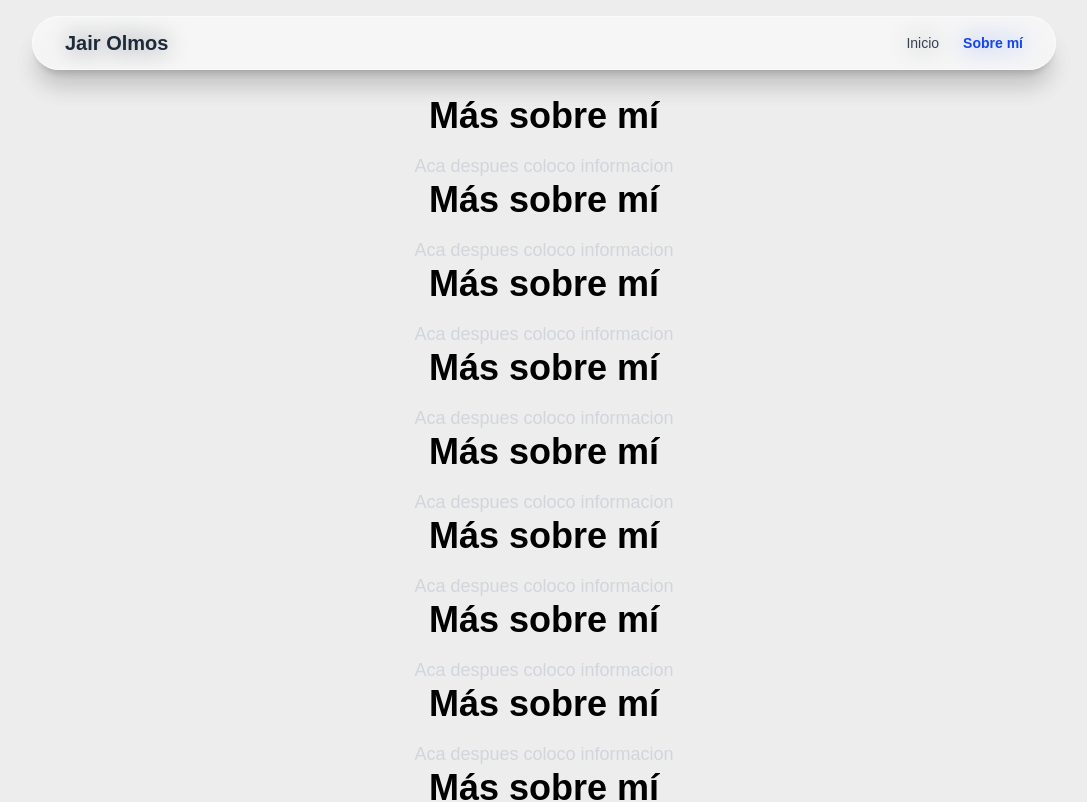
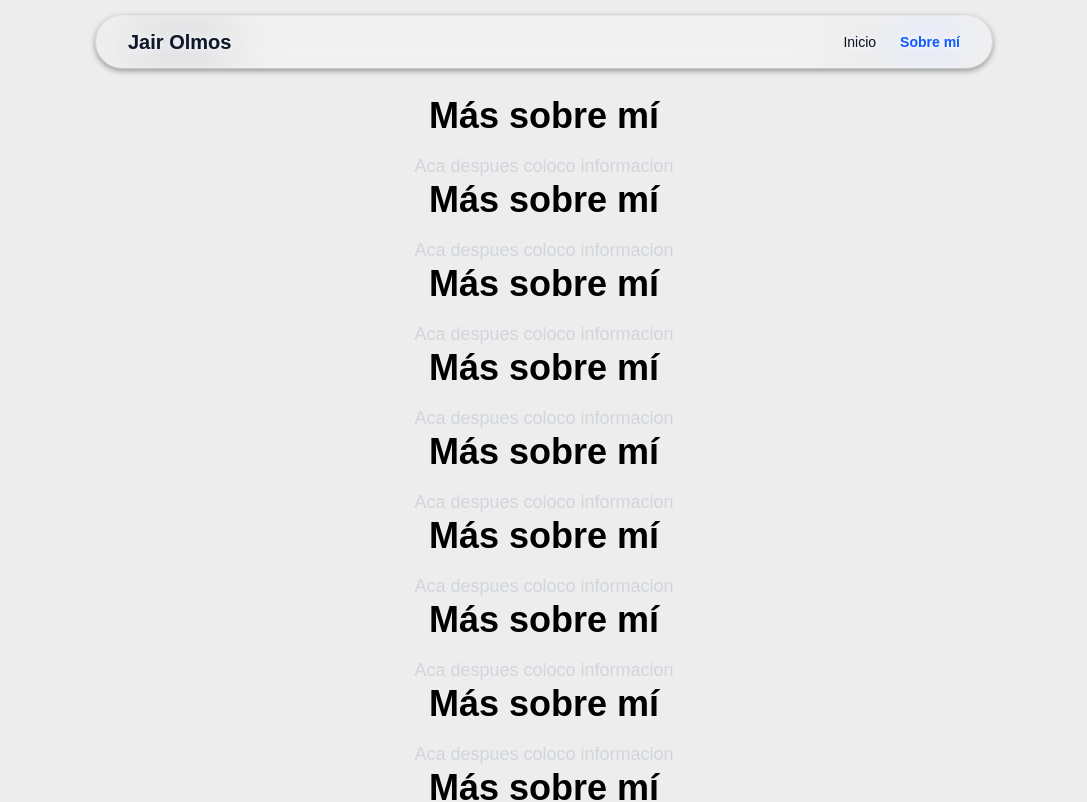
Before and after one commit to JairC137/Portafolio, a Next.js app: page /about in a window 1280 px wide. Shown: the top 802 px of the page, without its empty margins (96-1183 px from the left). Built offline with nearby package versions, Linux system fonts and the light colour scheme.

Commit message:
agregar shadow en los navbar

```diff
--- a/src/components/Navbar.tsx
+++ b/src/components/Navbar.tsx
@@ -9,13 +9,13 @@ import { motion, AnimatePresence } from "framer-motion";
 
 /* ------------------ ENLACES ------------------ */
 const links = [
-  { name: "Inicio",        href: "#inicio" },
-  { name: "Sobre mí",      href: "#sobre-mi" },
-  { name: "Empresas",      href: "#empresas" },
-  { name: "Proyectos",     href: "#proyectos" },
-  { name: "Habilidades",   href: "#habilidades" },
-  { name: "Contacto",      href: "#contacto" },
-  { name: "Blog",          href: "/blog" },
+  { name: "Inicio",      href: "#inicio" },
+  { name: "Sobre mí",    href: "#sobre-mi" },
+  { name: "Empresas",    href: "#empresas" },
+  { name: "Proyectos",   href: "#proyectos" },
+  { name: "Habilidades", href: "#habilidades" },
+  { name: "Contacto",    href: "#contacto" },
+  { name: "Blog",        href: "/blog" },
 ];
 
 /* ------------------ NAVBAR ------------------- */
@@ -23,47 +23,57 @@ export default function Navbar() {
   const [menuOpen, setMenuOpen] = useState(false);
   const pathname = usePathname();
 
-  /* Esc + bloquear scroll cuando el menú está abierto */
+  /* ESC + bloquear scroll cuando el menú móvil está abierto */
   useEffect(() => {
     if (!menuOpen) return;
+
     const onKey = (e: KeyboardEvent) => e.key === "Escape" && setMenuOpen(false);
     document.body.style.overflow = "hidden";
-    document.addEventListener("keydown", onKey);
+    window.addEventListener("keydown", onKey);
+
     return () => {
+      window.removeEventListener("keydown", onKey);
       document.body.style.overflow = "";
-      document.removeEventListener("keydown", onKey);
     };
   }, [menuOpen]);
 
   return (
     <>
       {/* ---------- BARRA FIJA ---------- */}
-      <header className="fixed top-4 inset-x-0 z-50 flex justify-center">
+      <header className="fixed inset-x-0 top-4 z-50 flex justify-center">
         <nav
-          role="navigation"
           aria-label="Menú principal"
-          className="w-[90%] flex items-center justify-between px-6 py-3 rounded-full
-                     backdrop-blur-md bg-white/40 dark:bg-white/20
-                     border border-white/30 shadow-xl"
+          className="w-[70%] max-w-6xl flex items-center justify-between px-8 py-3
+                     rounded-full bg-white/15 dark:bg-[#ffffff14]
+                     backdrop-blur-xl backdrop-saturate-150
+                     ring-1 ring-white/30 dark:ring-white/20
+                     shadow-[0_2px_6px_rgba(0,0,0,0.25)]
+                     transition-shadow duration-300
+                     hover:shadow-[0_0_40px_rgba(255,255,255,0.25)]"
         >
           {/* Logo / nombre */}
           <Link
             href="/"
-          className="text-xl font-semibold text-gray-800 hover:text-blue-700 transition-colors duration-200"
+            className="text-xl font-semibold text-[#0f172a]
+                       drop-shadow-[0_0_6px_rgba(255,255,255,0.9)]
+                       hover:text-blue-500 transition-colors"
           >
             Jair Olmos
           </Link>
 
-
-
           {/* Links desktop */}
-          <div className="hidden md:flex gap-6 text-sm font-medium text-gray-700">
+          <div className="hidden md:flex gap-6 text-sm font-medium">
             {links.map(({ name, href }) => (
               <Link
                 key={name}
                 href={href}
-                className={`hover:text-blue-600 transition ${
-            pathname === href ? "text-blue-700 font-bold" : ""
+                className={`text-[#0f172a]
+                            drop-shadow-[0_0_4px_rgba(255,255,255,0.9)]
+                            hover:text-blue-400 transition-colors
+                            ${
+                              href === "/blog" && pathname === "/blog"
+                                ? "text-blue-600 font-semibold"
+                                : ""
                             }`}
               >
                 {name}
@@ -77,7 +87,9 @@ export default function Navbar() {
             aria-expanded={menuOpen}
             aria-controls="mobile-menu"
             onClick={() => setMenuOpen(true)}
-            className="md:hidden text-2xl text-black dark:text-black hover:text-blue-700 transition-colors duration-200"
+            className="md:hidden text-2xl text-[#0f172a]
+                       drop-shadow-[0_0_6px_rgba(255,255,255,0.9)]
+                       hover:text-blue-400 transition-colors"
           >
             <FiMenu />
           </button>
@@ -113,20 +125,29 @@ export default function Navbar() {
                          rounded-tr-3xl rounded-br-3xl overflow-y-auto flex flex-col space-y-6"
             >
               <button
+                aria-label="Cerrar menú"
                 onClick={() => setMenuOpen(false)}
-                className="self-end text-2xl text-black dark:text-black hover:text-blue-700"
+                className="self-end text-2xl text-[#0f172a]
+                           drop-shadow-[0_0_6px_rgba(255,255,255,0.9)]
+                           hover:text-blue-700"
               >
                 <FiX />
               </button>
 
-              <nav className="flex-1">
-                <ul className="space-y-6 text-lg font-medium text-black dark:text-black">
+              <nav id="mobile-menu" className="flex-1">
+                <ul className="space-y-6 text-lg font-medium">
                   {links.map(({ name, href }) => (
                     <li key={name}>
                       <Link
                         href={href}
                         onClick={() => setMenuOpen(false)}
-                        className={pathname === href ? "text-blue-700" : ""}
+                        className={`text-[#0f172a]
+                                    drop-shadow-[0_0_4px_rgba(255,255,255,0.9)]
+                                    ${
+                                      href === "/blog" && pathname === "/blog"
+                                        ? "text-blue-700"
+                                        : ""
+                                    }`}
                       >
                         {name}
                       </Link>
--- a/src/components/SimpleNavbar.tsx
+++ b/src/components/SimpleNavbar.tsx
@@ -1,42 +1,44 @@
-// src/components/SimpleNavbar.tsx
 "use client";
+
 import Link from "next/link";
 import { usePathname } from "next/navigation";
 
 export default function SimpleNavbar() {
   const pathname = usePathname();
 
+  /* Utilidad para enlaces */
+  const linkClasses = (href: string) =>
+    `text-[#0f172a]
+     drop-shadow-[0_0_4px_rgba(255,255,255,0.9)]
+     hover:text-blue-500 transition-colors
+     ${pathname === href ? "font-semibold text-blue-600" : ""}`;
+
   return (
-    <header className="w-full flex justify-center py-4 fixed top-0 z-50">
+    <header className="fixed inset-x-0 top-4 z-50 flex justify-center">
       <nav
-        className="w-[80%] max-w-5xl backdrop-blur-md bg-white/30 border border-white/40
-        shadow-xl rounded-full px-8 py-3 flex items-center justify-between transition-all
-        duration-300 ease-in-out animate-fade-in-down"
+        className="w-[70%] max-w-5xl px-8 py-3 rounded-full flex items-center justify-between
+                   bg-white/15 dark:bg-[#ffffff14]
+                   backdrop-blur-xl backdrop-saturate-150
+                   ring-1 ring-white/30 dark:ring-white/20
+                   shadow-[0_2px_6px_rgba(0,0,0,0.25)]
+                   transition-shadow duration-300
+                   hover:shadow-[0_0_40px_rgba(255,255,255,0.25)]
+                   animate-fade-in-down"
       >
+        {/* Logo / nombre */}
         <Link
           href="/"
-          className="text-xl font-semibold text-gray-800 hover:text-blue-700 transition-colors duration-200"
+          className="text-xl font-semibold text-[#0f172a]
+                     drop-shadow-[0_0_6px_rgba(255,255,255,0.9)]
+                     hover:text-blue-500 transition-colors"
         >
           Jair Olmos
         </Link>
 
-        <div className="hidden md:flex gap-6 text-sm font-medium text-gray-700">
-          <Link
-            href="/"
-            className={`hover:text-blue-600 transition ${
-              pathname === "/" ? "text-blue-700 font-bold" : ""
-            }`}
-          >
-            Inicio
-          </Link>
-          <Link
-            href="/about"
-            className={`hover:text-blue-600 transition ${
-              pathname === "/about" ? "text-blue-700 font-bold" : ""
-            }`}
-          >
-            Sobre mí
-          </Link>
+        {/* Enlaces desktop */}
+        <div className="hidden md:flex gap-6 text-sm font-medium">
+          <Link href="/"        className={linkClasses("/")}>Inicio</Link>
+          <Link href="/about"   className={linkClasses("/about")}>Sobre mí</Link>
         </div>
       </nav>
     </header>
```
Also changed, not shown: src/components/Skills.css (+17 -4 lines). Lines whose indentation alone changed are shown as unchanged.
